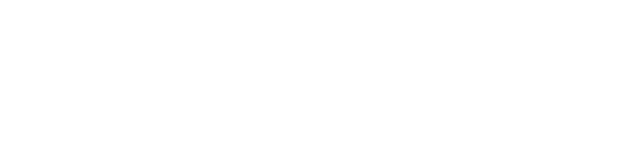
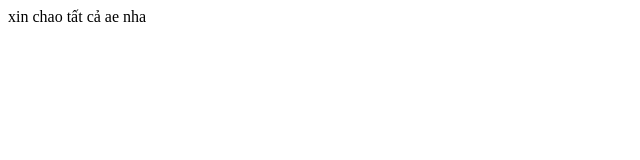
Before and after one commit to huybachkhoa/github-web-hop-am, a plain HTML site: page index.html in a window 1280 px wide. Shown: the whole page, without its empty margins (0-640 px from the left). Drawn offline with Linux system fonts and the light colour scheme.

Commit message:
Update index.html

```diff
--- a/index.html
+++ b/index.html
@@ -7,6 +7,8 @@
     <title>Document</title>
 </head>
 <body>
-
+    <div>
+    xin chao tất cả ae nha
+    </div>
 </body>
 </html>
```
